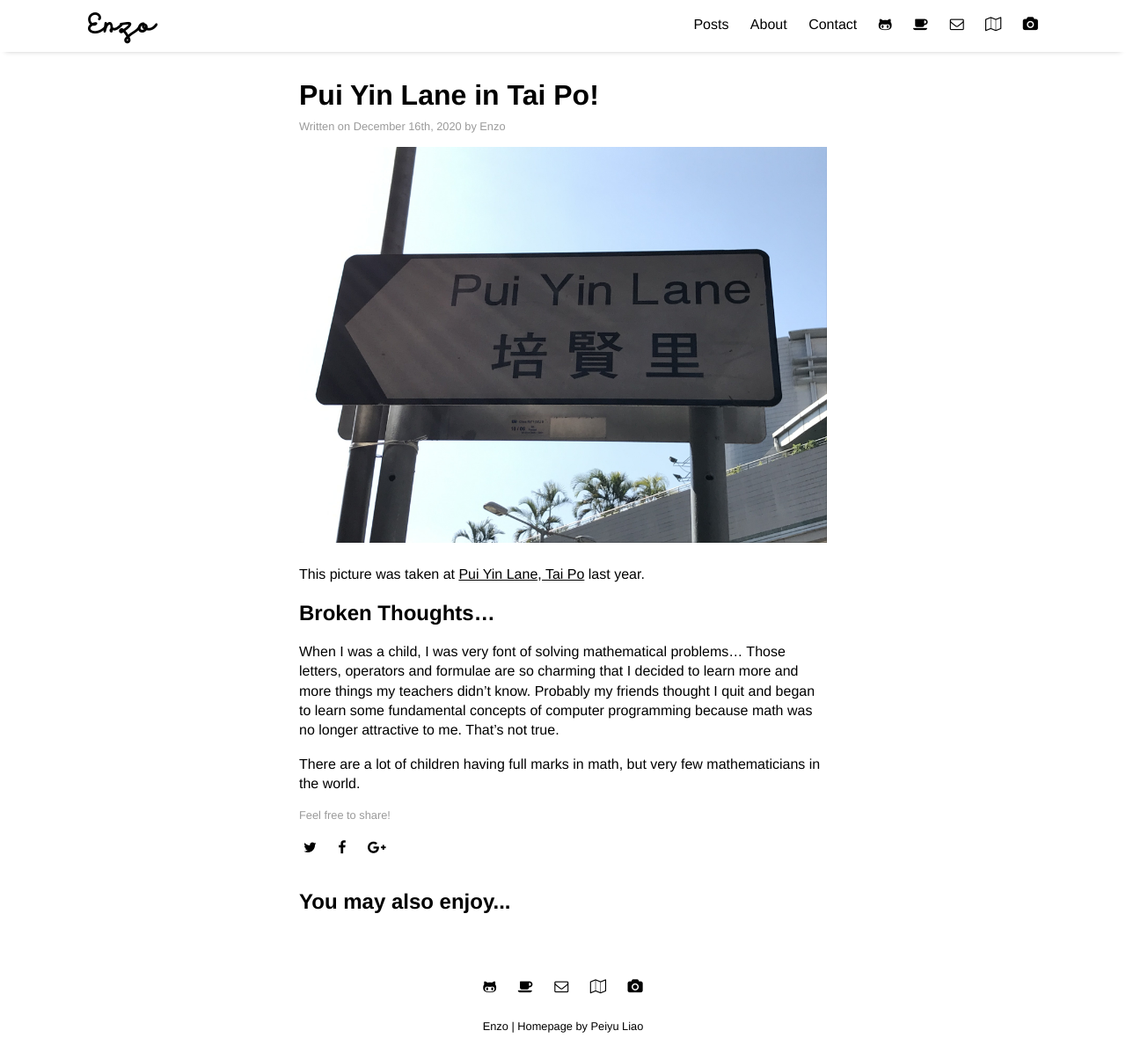
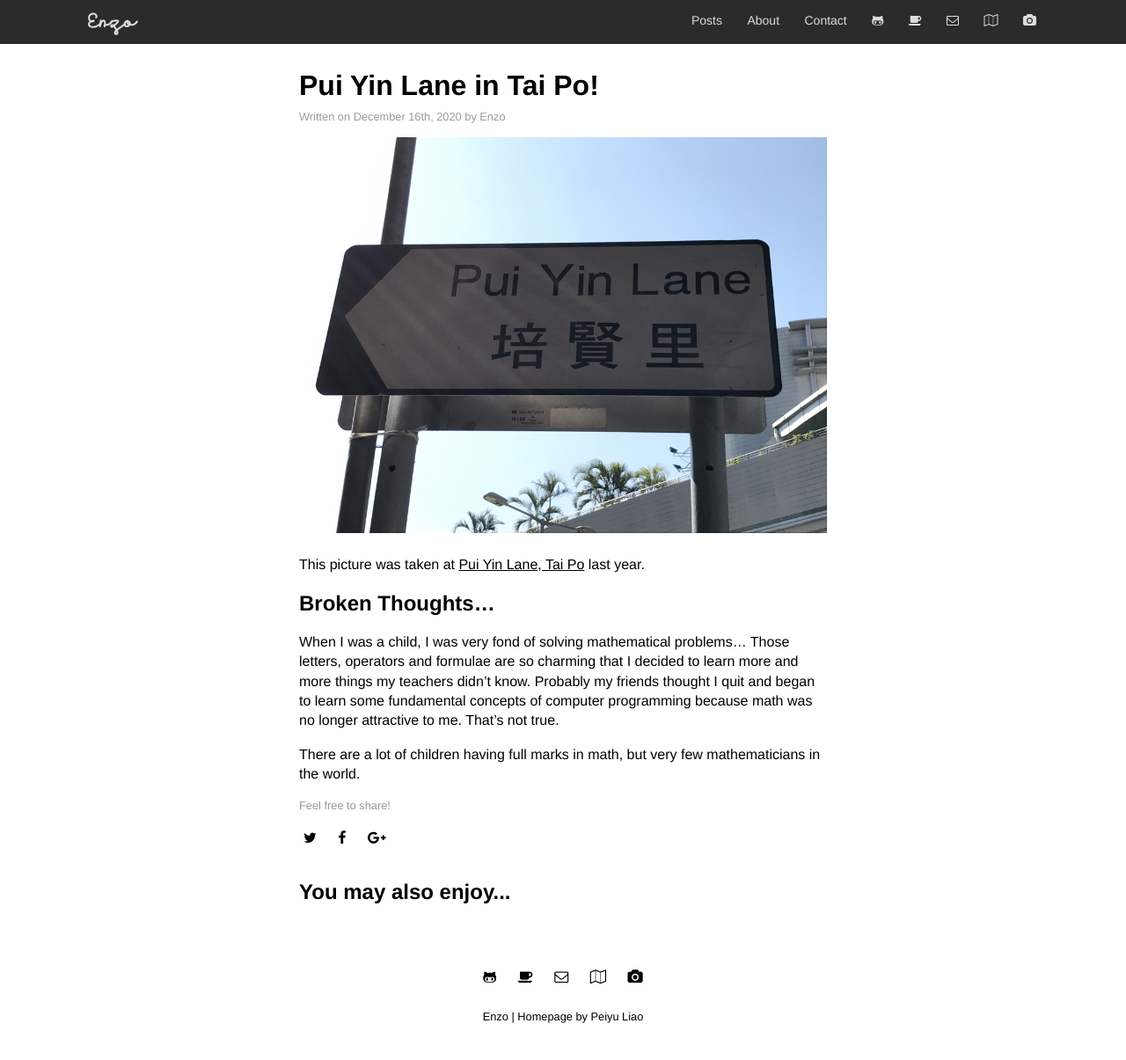
Before and after one commit to enzoleo/enzoleo.github.io, a Jekyll site: the page built from _posts/2020-12-16-pui-yin-lane.md, in a window 1280 px wide and 1205 px high. Shown: the whole window at 88% size. Built offline with Jekyll 4.4.1, drawn with Linux system fonts in a browser that asks for light colours; nearby versions of some CDN libraries.

Commit message:
Use black navigation bar

```diff
--- a/_includes/header.html
+++ b/_includes/header.html
@@ -1,6 +1,6 @@
 <header class="site-header">
   <h3 class="site-title">
-    <a href="{{ site.github.url }}/" style="font-family: 'Discobaby'"><span style="font-size: 135%">{{ site.title }}</span></a>
+    <a href="{{ site.github.url }}/" style="font-family: 'Discobaby'"><span style="font-size: 180%">{{ site.title }}</span></a>
   </h3>
   <nav class="menu-list">
     {% for item in site.data.settings.menu %}
--- a/_posts/2020-12-16-pui-yin-lane.md
+++ b/_posts/2020-12-16-pui-yin-lane.md
@@ -10,6 +10,6 @@ image: puiyin_lane.jpg
 This picture was taken at [Pui Yin Lane, Tai Po](https://www.google.com/maps/@22.4456584,114.167019,19z) last year.
 
 ## Broken Thoughts...
-When I was a child, I was very font of solving mathematical problems... Those letters, operators and formulae are so charming that I decided to learn more and more things my teachers didn't know. Probably my friends thought I quit and began to learn some fundamental concepts of computer programming because math was no longer attractive to me. That's not true.
+When I was a child, I was very fond of solving mathematical problems... Those letters, operators and formulae are so charming that I decided to learn more and more things my teachers didn't know. Probably my friends thought I quit and began to learn some fundamental concepts of computer programming because math was no longer attractive to me. That's not true.
 
 There are a lot of children having full marks in math, but very few mathematicians in the world.
--- a/assets/css/_sass/_default.scss
+++ b/assets/css/_sass/_default.scss
@@ -7,7 +7,8 @@
   margin-left: auto;
   margin-right: auto;
   background: $navbar-backgound;
-  box-shadow: 0 5px 6px -6px #bbb;
+  // Do not render box shadow in black navigation bar.
+  // box-shadow: 0 5px 6px -6px #bbb;
   z-index: 100;
   vertical-align: baseline;
   overflow: hidden;
--- a/assets/css/_sass/_header.scss
+++ b/assets/css/_sass/_header.scss
@@ -1,21 +1,23 @@
 .site-header {
-  min-height: 56px;
+  min-height: 45px;
   width: $container-width;
-  color: #ffffff;
 }
 @media (max-width: $container-width) {
   .site-header {
-    min-height: 56px;
+    min-height: 45px;
+    width: 95vw;
   }
 }
 .site-header a {
   text-decoration: none;
   color: $navbar-textcolor;
+  font-size: 14px;
+  font-weight: 400;
 }
 .site-title {
   font-size: 26px;
   font-weight: 400;
-  line-height: 56px;
+  line-height: 45px;
   margin-bottom: 0;
   margin-top: 0;
   padding-left: 10px;
@@ -26,7 +28,12 @@
   float: right;
 }
 .menu-link {
-  padding: 5px 10px;
+  padding: 0px 12px;
+  display: inline-block;
+}
+nav a:hover {
+  background: #2b2b2b;
+  color: white;
 }
 
 /*
--- a/assets/css/main.scss
+++ b/assets/css/main.scss
@@ -15,12 +15,8 @@ $body-font-family: 'Helvetica', sans-serif;
 $code-font-family: "Source Code Pro", monospace;
 
 /* Black navbar */
-/*
 $navbar-backgound: #2b2b2b;
-$navbar-textcolor: #ffffff;
-*/
-$navbar-backgound: white;
-$navbar-textcolor: black;
+$navbar-textcolor: #dddddd;
 
 $brand-color: black;
 
@@ -31,6 +27,6 @@ $tablet-width: 600px;
 
 $phone-width: 480px;
 
-$header-thickness: 56px;
+$header-thickness: 45px;
 
 @import "_sass/-sections-dir";
```
